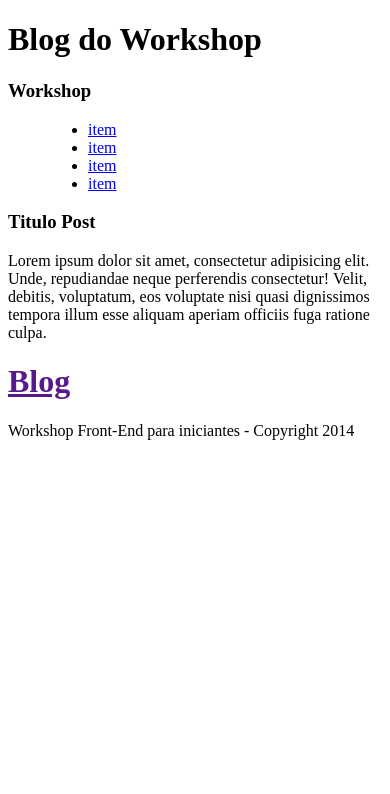
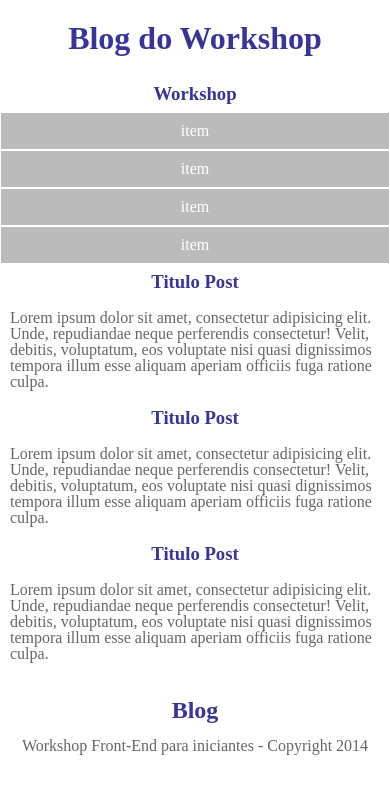
Before and after one commit to andersonbrantes/workshop, a plain HTML site: page index.html in a window 390 px wide. Drawn offline with Linux system fonts and the light colour scheme.

Commit message:
iniciando estilo para versão mobile

```diff
--- a/assets/styles/main.css
+++ b/assets/styles/main.css
@@ -0,0 +1,56 @@
+* {
+	padding: 0;
+	margin: 0;
+	line-height: 1rem;
+	box-sizing: border-box;
+}
+*:before, *::before, *:after, *::after {
+	clear: both;
+}
+a {
+	text-decoration: none;
+	color: #393499;
+}
+
+h1, h2, h3, h4, h5, h6 {
+	padding: 10px;
+	text-align: center;
+	clear: both;
+	color: #393499;
+}
+
+header h1 {
+	padding-top: 30px;
+}
+p {
+	padding: 10px;
+	color: #666;
+}
+
+ul {
+	list-style: none;
+}
+
+ul a {
+	padding: 10px;
+	border: 1px solid #FFF;
+	display: block;
+	text-align: center;
+	text-decoration: none;
+	color: #FFF;
+	background: #BBB;
+}
+
+footer p {
+	text-align: center;
+	padding: 10px 0 20px;
+}
+
+footer h1 {
+	font-size: 1.5em;
+}
+
+h1 a {
+	color: #393499;
+	text-decoration: none;
+}
--- a/index.html
+++ b/index.html
@@ -9,6 +9,7 @@
 	<header> <!-- topo -->
 		<h1>Blog do Workshop</h1>
 	</header> <!-- fim topo -->
+
 	<section> <!-- conteudo -->
 		<aside>
 			<header>
@@ -26,13 +27,28 @@
 
 		<article>
 			<header>
-				<h3>Titulo Post</h3>
+				<h3><a href="#">Titulo Post</a></h3>
 			</header>
 			<p>
 				Lorem ipsum dolor sit amet, consectetur adipisicing elit. Unde, repudiandae neque perferendis consectetur! Velit, debitis, voluptatum, eos voluptate nisi quasi dignissimos tempora illum esse aliquam aperiam officiis fuga ratione culpa.
 			</p>
 		</article>
-
+		<article>
+			<header>
+				<h3><a href="#">Titulo Post</a></h3>
+			</header>
+			<p>
+				Lorem ipsum dolor sit amet, consectetur adipisicing elit. Unde, repudiandae neque perferendis consectetur! Velit, debitis, voluptatum, eos voluptate nisi quasi dignissimos tempora illum esse aliquam aperiam officiis fuga ratione culpa.
+			</p>
+		</article>
+		<article>
+			<header>
+				<h3><a href="#">Titulo Post</a></h3>
+			</header>
+			<p>
+				Lorem ipsum dolor sit amet, consectetur adipisicing elit. Unde, repudiandae neque perferendis consectetur! Velit, debitis, voluptatum, eos voluptate nisi quasi dignissimos tempora illum esse aliquam aperiam officiis fuga ratione culpa.
+			</p>
+		</article>
 	</section> <!-- fim conteudo -->
 	<footer> <!-- rodape -->
 		<header>
```
